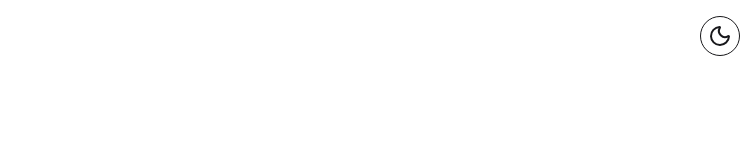
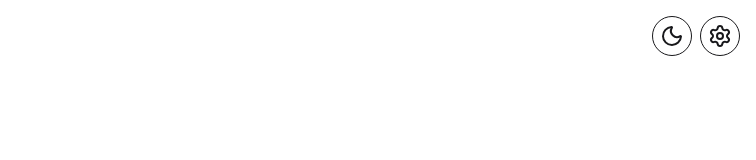
Before and after one commit to MichaelStritt/deep-focus-trace, a React (Vite) app: page / in a window 1280 px wide. Shown: the top 160 px of the page, without its empty margins (524-1280 px from the left). Built offline with nearby package versions, Linux system fonts and the light colour scheme.

Commit message:
Add settings

```diff
--- a/src/App.jsx
+++ b/src/App.jsx
@@ -1,6 +1,6 @@
 /* Path: src/App.jsx */
 import React, { useEffect, useState } from 'react';
-import { Sun, Moon } from 'lucide-react';
+import { Sun, Moon, Settings } from 'lucide-react';
 
 function App() {
   const [theme, setTheme] = useState(localStorage.getItem("theme") || "light");
@@ -18,9 +18,16 @@ function App() {
     <div className="h-screen flex flex-col bg-base-100 text-base-content transition-colors duration-300">
 
       {/* Header Bar */}
-      <div className="w-full p-4 flex justify-end bg-transparent">
+      <div className="w-full p-4 flex justify-end items-center gap-2 bg-transparent">
+
+        {/* Theme Toggle */}
         <button onClick={toggleTheme} className="btn btn-outline btn-circle">
           {theme === "light" ? <Moon size={24} /> : <Sun size={24} />}
+        </button>
+
+        {/* Settings */}
+        <button className="btn btn-outline btn-circle">
+          <Settings size={24} />
         </button>
       </div>
 
```
